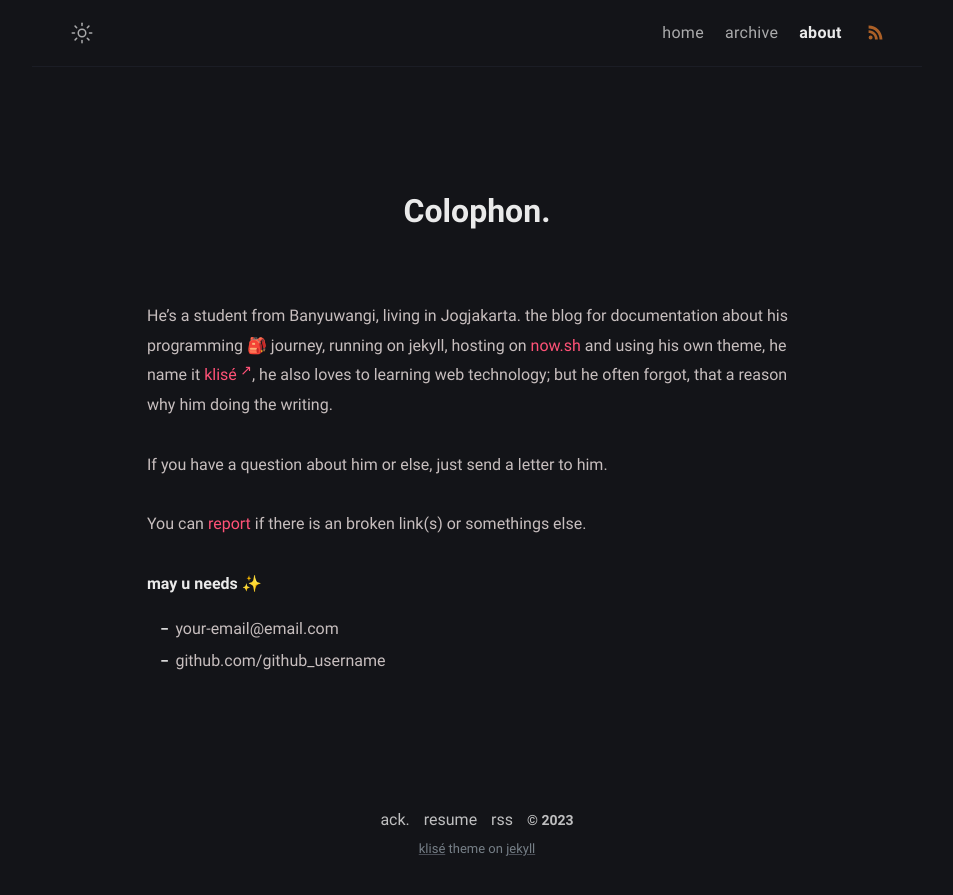
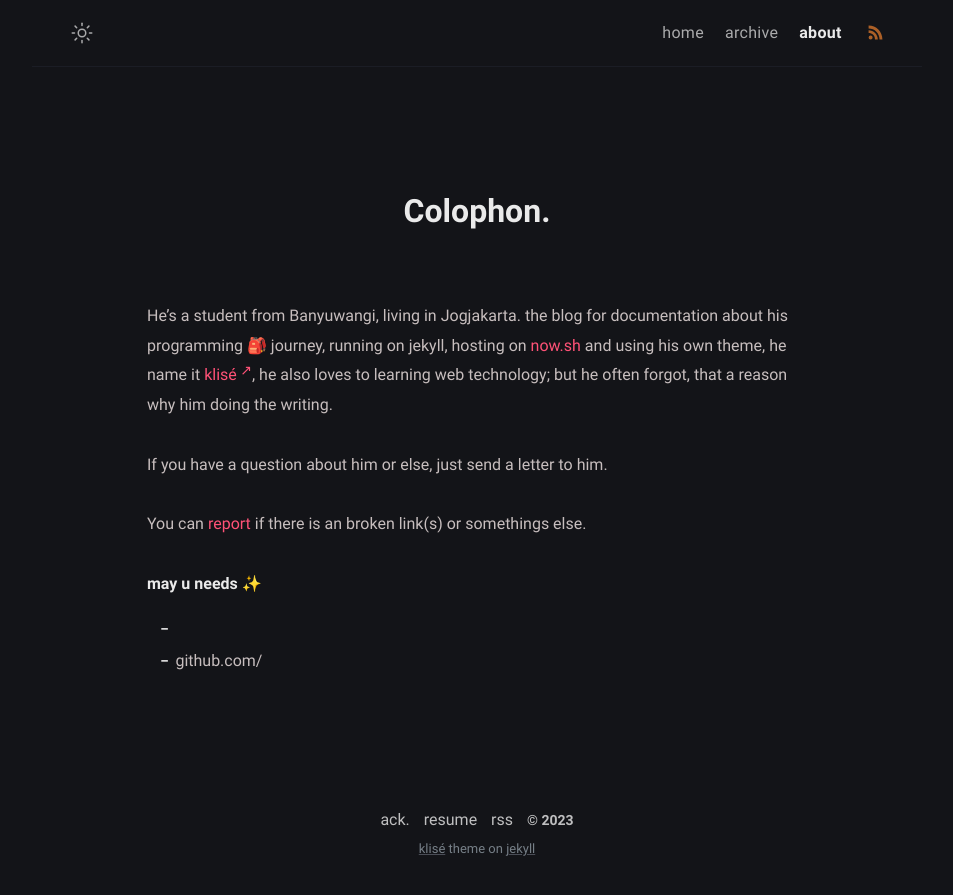
Before and after one commit to nilik7/nilik-blog, a Jekyll site: the page built from about.md, in a window 1280 px wide. Shown: the top 895 px of the page, without its empty margins (163-1116 px from the left). Built offline with Jekyll 4.4.1, drawn with Linux system fonts in a browser that asks for light colours.

Commit message:
Update _config.yml

```diff
--- a/_config.yml
+++ b/_config.yml
@@ -12,15 +12,15 @@ author:
   name: Nilik # author name
   bio: >- # tell to the world
     Mastodon Handle <a href="https://mastodon.social/@quiet_q" target="_blank" rel="noopener">@quiet_q@mastodon.social</a>.
-  username: username # general username
-  github: github_username # github username
-  twitter: twitter_username # twitter username
-  facebook: facebook_username # facebook username
-  email: your-email@email.com # email adress
+  username:  # general username
+  github:  # github username
+  twitter:  # twitter username
+  facebook:  # facebook username
+  email:  # email adress
   avatar:  # change with your own avatar
 
 # URL settings
-url: "https://klise.now.sh" #
+url: "https://nilik-blog.now.sh" #CHANGED
 baseurl:
 permalink: /:title/
 google_analytics: # leave it blank if not wish
```
